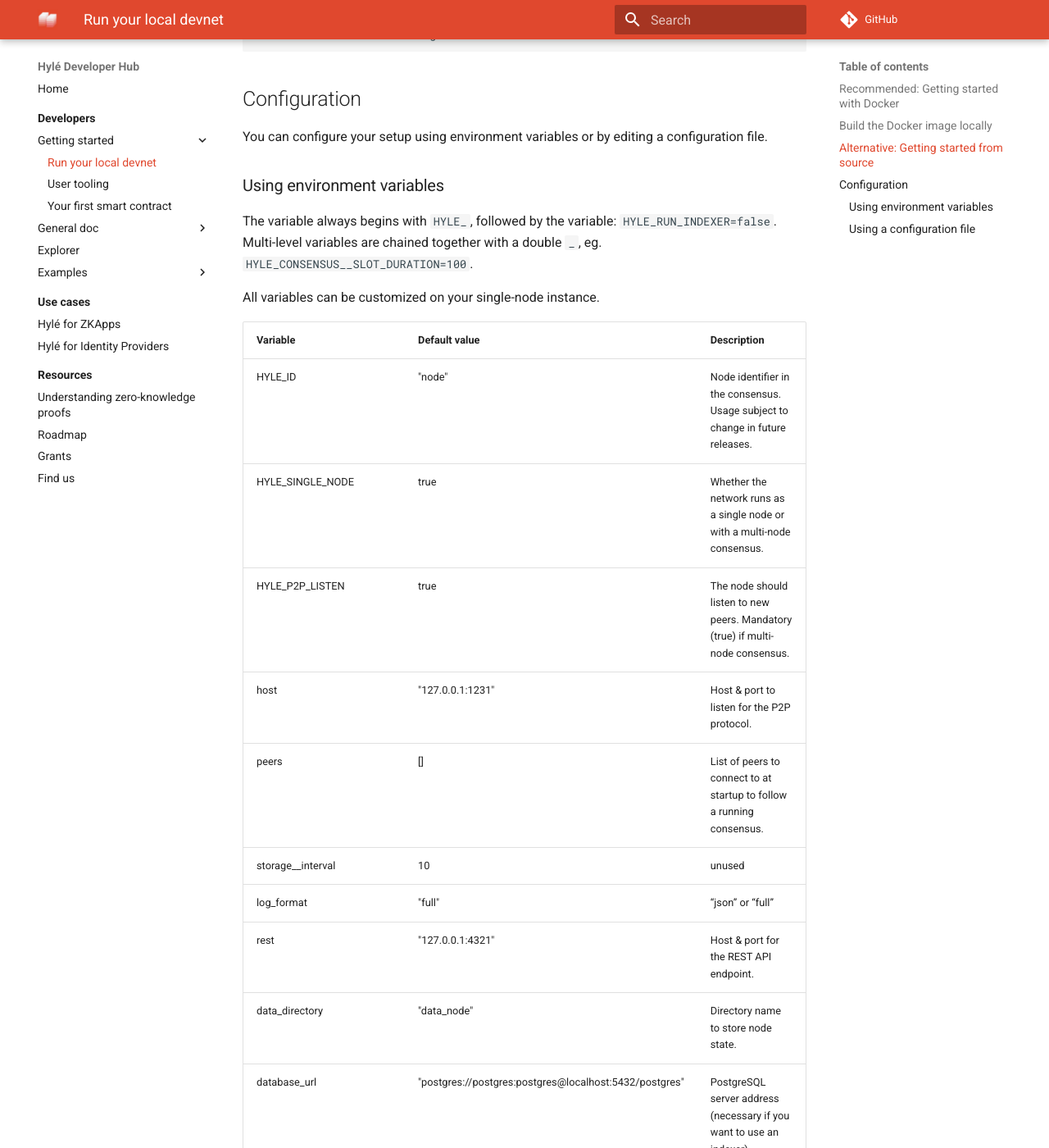
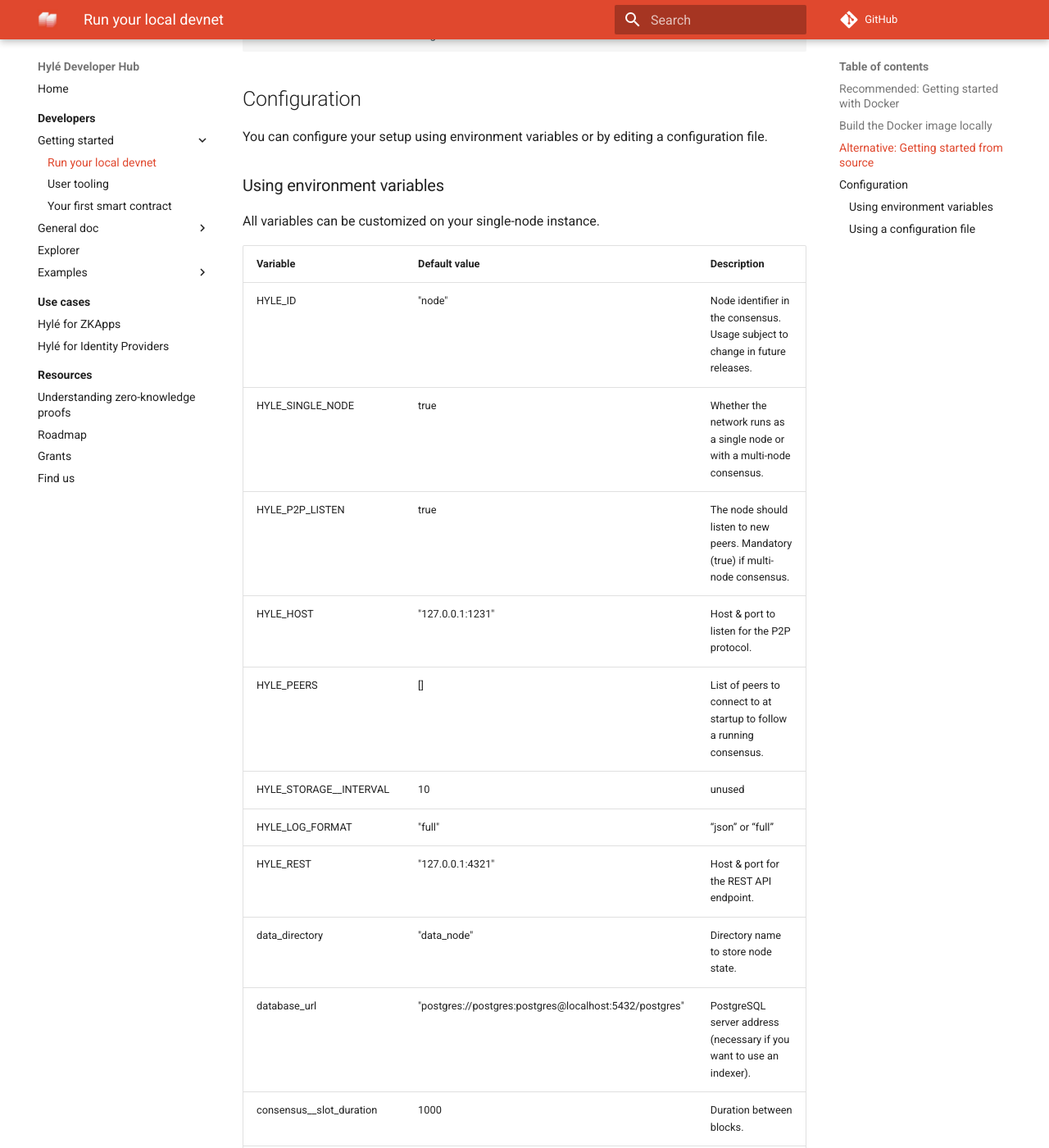
Before and after one commit to Hyle-org/devhub-hyle, an MkDocs documentation site: the page built from docs/developers/getting-started/devnet.md, in a window 1280 px wide and 1400 px high, scrolled down 1228 px. Shown: the whole window at 82% size. Built offline with MkDocs 1.6.1 and Material for MkDocs 9.7.7, drawn with Linux system fonts in a browser that asks for light colours; comment, search, counter and statistics services are not loaded.

```diff
--- a/docs/developers/getting-started/devnet.md
+++ b/docs/developers/getting-started/devnet.md
@@ -61,20 +61,18 @@
 
 ### Using environment variables
 
-The variable always begins with `HYLE_`, followed by the variable: `HYLE_RUN_INDEXER=false`. Multi-level variables are chained together with a double `_`, eg. `HYLE_CONSENSUS__SLOT_DURATION=100`.
-
 All variables can be customized on your single-node instance.
 
 | Variable                   | Default value                                          | Description                                                                                                          |
 |----------------------------|--------------------------------------------------------|----------------------------------------------------------------------------------------------------------------------|
-| HYLE_ID                    | "node"                     | Node identifier in the consensus. Usage subject to change in future releases.      |
-| HYLE_SINGLE_NODE           | true                               | Whether the network runs as a single node or with a multi-node consensus.   |
-| HYLE_P2P_LISTEN            | true                      | The node should listen to new peers. Mandatory (true) if multi-node consensus.     |
-| host                       | "127.0.0.1:1231"           | Host & port to listen for the P2P protocol.                                     |
-| peers                      | []                        | List of peers to connect to at startup to follow a running consensus.    |
-| storage__interval          | 10              | unused                                                                   |
-| log_format                 | "full"              | “json” or “full”                                       |
-| rest                       | "127.0.0.1:4321"         | Host & port for the REST API endpoint.                                            |
+| HYLE_ID                    | "node"     | Node identifier in the consensus. Usage subject to change in future releases.      |
+| HYLE_SINGLE_NODE           | true          | Whether the network runs as a single node or with a multi-node consensus.   |
+| HYLE_P2P_LISTEN            | true    | The node should listen to new peers. Mandatory (true) if multi-node consensus.     |
+| HYLE_HOST                       | "127.0.0.1:1231"  | Host & port to listen for the P2P protocol.                                     |
+| HYLE_PEERS                      | []                        | List of peers to connect to at startup to follow a running consensus.    |
+| HYLE_STORAGE__INTERVAL     | 10              | unused                                                                   |
+| HYLE_LOG_FORMAT                 | "full"              | “json” or “full”                                       |
+| HYLE_REST                       | "127.0.0.1:4321"         | Host & port for the REST API endpoint.                                            |
 | data_directory             | "data_node"               | Directory name to store node state.              |
 | database_url               | "postgres://postgres:postgres@localhost:5432/postgres" | PostgreSQL server address (necessary if you want to use an indexer).   |
 | consensus__slot_duration   | 1000                                                   | Duration between blocks.                                     |
```
